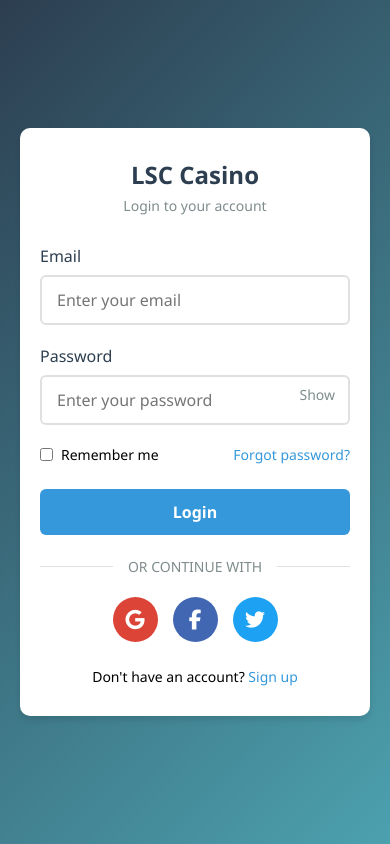
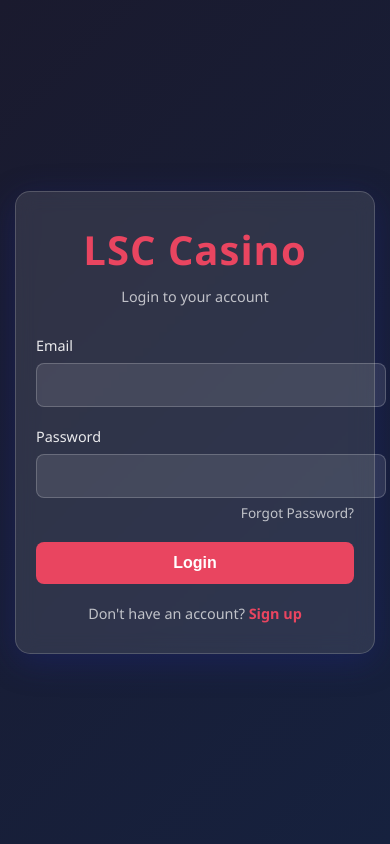
Before and after one commit to wiet3252/LSCGambling, a plain HTML site: page index.html in a window 390 px wide. Drawn offline with nearby package versions, Linux system fonts and the light colour scheme.

Commit message:
Update index.html

```diff
--- a/index.html
+++ b/index.html
@@ -5,42 +5,28 @@
     <meta name="viewport" content="width=device-width, initial-scale=1.0">
     <title>LSC Casino - Login</title>
     <style>
-        :root {
-            --primary-color: #2c3e50;
-            --secondary-color: #3498db;
-            --accent-color: #e74c3c;
-            --text-color: #2c3e50;
-            --light-bg: #ecf0f1;
-            --white: #ffffff;
-            --shadow: 0 4px 6px rgba(0, 0, 0, 0.1);
-            --transition: all 0.3s ease;
-        }
-
-        * {
+        body {
+            font-family: 'Segoe UI', Tahoma, Geneva, Verdana, sans-serif;
+            background: linear-gradient(135deg, #1a1a2e, #16213e);
             margin: 0;
             padding: 0;
-            box-sizing: border-box;
-            font-family: 'Segoe UI', Tahoma, Geneva, Verdana, sans-serif;
-        }
-
-        body {
-            background: linear-gradient(135deg, #2c3e50, #4ca1af);
-            min-height: 100vh;
             display: flex;
             justify-content: center;
             align-items: center;
-            padding: 20px;
+            min-height: 100vh;
+            color: #fff;
         }
 
-        .container {
-            background: var(--white);
-            border-radius: 10px;
-            box-shadow: var(--shadow);
+        .login-container {
+            background: rgba(255, 255, 255, 0.1);
+            backdrop-filter: blur(10px);
+            border-radius: 15px;
+            box-shadow: 0 8px 32px 0 rgba(31, 38, 135, 0.37);
+            border: 1px solid rgba(255, 255, 255, 0.18);
+            padding: 40px;
             width: 100%;
             max-width: 400px;
-            padding: 40px;
-            position: relative;
-            overflow: hidden;
+            box-sizing: border-box;
         }
 
         .logo {
@@ -49,14 +35,17 @@
         }
 
         .logo h1 {
-            color: var(--primary-color);
-            font-size: 28px;
-            margin-bottom: 5px;
+            color: #e94560;
+            margin: 0;
+            font-size: 2.5em;
+            font-weight: 700;
+            letter-spacing: 1px;
         }
 
         .logo p {
-            color: #7f8c8d;
-            font-size: 14px;
+            color: rgba(255, 255, 255, 0.7);
+            margin: 10px 0 0;
+            font-size: 0.9em;
         }
 
         .form-group {
@@ -67,325 +56,181 @@
         .form-group label {
             display: block;
             margin-bottom: 8px;
-            color: var(--text-color);
+            color: rgba(255, 255, 255, 0.9);
+            font-size: 0.9em;
             font-weight: 500;
         }
 
-        .input-field {
+        .form-control {
             width: 100%;
             padding: 12px 15px;
-            border: 2px solid #e0e0e0;
-            border-radius: 6px;
-            font-size: 16px;
-            transition: var(--transition);
+            background: rgba(255, 255, 255, 0.1);
+            border: 1px solid rgba(255, 255, 255, 0.2);
+            border-radius: 8px;
+            color: #fff;
+            font-size: 1em;
+            transition: all 0.3s ease;
         }
 
-        .input-field:focus {
-            border-color: var(--secondary-color);
+        .form-control:focus {
             outline: none;
-            box-shadow: 0 0 0 3px rgba(52, 152, 219, 0.2);
+            border-color: #e94560;
+            box-shadow: 0 0 0 3px rgba(233, 69, 96, 0.2);
         }
 
-        .show-password {
-            position: absolute;
-            right: 15px;
-            top: 40px;
+        .btn {
+            display: inline-block;
+            background: #e94560;
+            color: white;
+            border: none;
+            padding: 12px 20px;
+            border-radius: 8px;
             cursor: pointer;
-            color: #7f8c8d;
-            font-size: 14px;
-            user-select: none;
+            font-size: 1em;
+            font-weight: 600;
+            width: 100%;
+            transition: all 0.3s ease;
+            text-align: center;
         }
 
-        .show-password:hover {
-            color: var(--secondary-color);
+        .btn:hover {
+            background: #d13855;
+            transform: translateY(-2px);
+            box-shadow: 0 4px 12px rgba(233, 69, 96, 0.3);
         }
 
-        .remember-forgot {
-            display: flex;
-            justify-content: space-between;
-            align-items: center;
-            margin: 15px 0 25px;
-            font-size: 14px;
+        .btn:active {
+            transform: translateY(0);
         }
 
-        .remember-me {
-            display: flex;
-            align-items: center;
+        .btn:disabled {
+            background: #6c757d;
+            cursor: not-allowed;
+            transform: none;
+            box-shadow: none;
         }
 
-        .remember-me input {
-            margin-right: 8px;
+        .text-center {
+            text-align: center;
+        }
+
+        .mt-3 {
+            margin-top: 1rem;
+        }
+
+        .text-muted {
+            color: rgba(255, 255, 255, 0.6) !important;
+        }
+
+        .alert {
+            padding: 12px 15px;
+            border-radius: 8px;
+            margin-bottom: 20px;
+            font-size: 0.9em;
+        }
+
+        .alert-danger {
+            background-color: rgba(220, 53, 69, 0.2);
+            border: 1px solid rgba(220, 53, 69, 0.3);
+            color: #dc3545;
+        }
+
+        .alert-success {
+            background-color: rgba(25, 135, 84, 0.2);
+            border: 1px solid rgba(25, 135, 84, 0.3);
+            color: #198754;
+        }
+
+        .spinner {
+            display: inline-block;
+            width: 20px;
+            height: 20px;
+            border: 3px solid rgba(255, 255, 255, 0.3);
+            border-radius: 50%;
+            border-top-color: #fff;
+            animation: spin 1s ease-in-out infinite;
+            margin-left: 10px;
+            vertical-align: middle;
+        }
+
+        @keyframes spin {
+            to { transform: rotate(360deg); }
         }
 
         .forgot-password {
-            color: var(--secondary-color);
+            display: block;
+            text-align: right;
+            margin-top: 5px;
+            color: rgba(255, 255, 255, 0.7);
             text-decoration: none;
-            transition: var(--transition);
+            font-size: 0.85em;
+            transition: color 0.3s ease;
         }
 
         .forgot-password:hover {
+            color: #e94560;
             text-decoration: underline;
         }
 
-        .login-btn {
-            width: 100%;
-            padding: 14px;
-            background-color: var(--secondary-color);
-            color: white;
-            border: none;
-            border-radius: 6px;
-            font-size: 16px;
-            font-weight: 600;
-            cursor: pointer;
-            transition: var(--transition);
-            margin-bottom: 20px;
-            display: flex;
-            align-items: center;
-            justify-content: center;
-            gap: 10px;
-        }
-
-        .login-btn:hover {
-            background-color: #2980b9;
-            transform: translateY(-2px);
-            box-shadow: 0 4px 12px rgba(41, 128, 185, 0.3);
-        }
-
-        .login-btn:active {
-            transform: translateY(0);
-        }
-
-        .divider {
+        .register-link {
+            margin-top: 20px;
             text-align: center;
-            margin: 20px 0;
-            position: relative;
-        }
-
-        .divider::before {
-            content: "";
-            position: absolute;
-            top: 50%;
-            left: 0;
-            right: 0;
-            height: 1px;
-            background-color: #e0e0e0;
-            z-index: 1;
-        }
-
-        .divider span {
-            background-color: var(--white);
-            padding: 0 15px;
-            position: relative;
-            z-index: 2;
-            color: #7f8c8d;
-            font-size: 14px;
-        }
-
-        .social-login {
-            display: flex;
-            justify-content: center;
-            gap: 15px;
-            margin-bottom: 25px;
-        }
-
-        .social-btn {
-            width: 45px;
-            height: 45px;
-            border-radius: 50%;
-            display: flex;
-            align-items: center;
-            justify-content: center;
-            color: white;
-            font-size: 20px;
-            cursor: pointer;
-            transition: var(--transition);
-            border: none;
-        }
-
-        .google {
-            background-color: #db4437;
-        }
-
-        .facebook {
-            background-color: #4267B2;
-        }
-
-        .twitter {
-            background-color: #1DA1F2;
-        }
-
-        .social-btn:hover {
-            transform: translateY(-3px);
-            box-shadow: 0 4px 8px rgba(0, 0, 0, 0.2);
-        }
-
-        .register-link {
-            text-align: center;
-            margin-top: 20px;
-            font-size: 14px;
+            color: rgba(255, 255, 255, 0.7);
+            font-size: 0.9em;
         }
 
         .register-link a {
-            color: var(--secondary-color);
+            color: #e94560;
             text-decoration: none;
-            font-weight: 500;
-            transition: var(--transition);
+            font-weight: 600;
+            transition: all 0.3s ease;
         }
 
         .register-link a:hover {
             text-decoration: underline;
         }
 
-        .error-message {
-            color: #e74c3c;
-            font-size: 13px;
-            margin-top: 5px;
-            display: none;
-            padding: 10px;
-            background-color: #fde8e8;
-            border-radius: 4px;
-            margin-bottom: 15px;
-        }
-
-        .input-error {
-            border-color: #e74c3c !important;
-        }
-
-        .success-message {
-            display: none;
-            background-color: #2ecc71;
-            color: white;
-            padding: 15px;
-            border-radius: 6px;
-            margin-bottom: 20px;
-            text-align: center;
-            animation: slideIn 0.5s ease;
-        }
-
-        @keyframes slideIn {
-            from {
-                opacity: 0;
-                transform: translateY(-20px);
-            }
-            to {
-                opacity: 1;
-                transform: translateY(0);
-            }
-        }
-
-        .spinner {
-            display: none;
-            width: 20px;
-            height: 20px;
-            border: 3px solid rgba(255, 255, 255, 0.3);
-            border-radius: 50%;
-            border-top-color: white;
-            animation: spin 1s ease-in-out infinite;
-        }
-
-        @keyframes spin {
-            to { transform: rotate(360deg); }
-        }
-
         @media (max-width: 480px) {
-            .container {
+            .login-container {
                 padding: 30px 20px;
-            }
-
-            .logo h1 {
-                font-size: 24px;
-            }
-
-            .login-btn {
-                padding: 12px;
+                margin: 0 15px;
             }
         }
     </style>
 </head>
 <body>
-    <div class="container">
+    <div class="login-container">
         <div class="logo">
             <h1>LSC Casino</h1>
             <p>Login to your account</p>
         </div>
 
-        <div id="successMessage" class="success-message">
-            Login successful! Redirecting...
-        </div>
-
-        <div id="errorMessage" class="error-message"></div>
+        <div id="successMessage" class="alert alert-success" style="display: none;"></div>
+        <div id="errorMessage" class="alert alert-danger" style="display: none;"></div>
 
         <form id="loginForm">
             <div class="form-group">
                 <label for="email">Email</label>
-                <input
-                    type="email"
-                    id="email"
-                    class="input-field"
-                    placeholder="Enter your email"
-                    required
-                    autocomplete="username"
-                >
-                <div id="emailError" class="error-message">
-                    Please enter a valid email
-                </div>
+                <input type="email" class="form-control" id="email" required autocomplete="username">
             </div>
 
             <div class="form-group">
                 <label for="password">Password</label>
-                <input
-                    type="password"
-                    id="password"
-                    class="input-field"
-                    placeholder="Enter your password"
-                    required
-                    minlength="6"
-                    autocomplete="current-password"
-                >
-                <span class="show-password" id="togglePassword">Show</span>
-                <div id="passwordError" class="error-message">
-                    Password must be at least 6 characters
-                </div>
+                <input type="password" class="form-control" id="password" required autocomplete="current-password">
+                <a href="#" class="forgot-password" id="forgotPassword">Forgot Password?</a>
             </div>
 
-            <div class="remember-forgot">
-                <div class="remember-me">
-                    <input type="checkbox" id="remember" name="remember">
-                    <label for="remember">Remember me</label>
-                </div>
-                <a href="#" class="forgot-password" id="forgotPassword">Forgot password?</a>
-            </div>
-
-            <button type="submit" class="login-btn" id="loginButton">
-                <span id="buttonText">Login</span>
-                <div id="spinner" class="spinner"></div>
+            <button type="submit" class="btn" id="loginButton">
+                Login <span id="spinner" class="spinner" style="display: none;"></span>
             </button>
         </form>
 
-        <div class="divider">
-            <span>OR CONTINUE WITH</span>
-        </div>
-
-        <div class="social-login">
-            <button class="social-btn google" id="googleLogin">
-                <i class="fab fa-google"></i>
-            </button>
-            <button class="social-btn facebook" id="facebookLogin">
-                <i class="fab fa-facebook-f"></i>
-            </button>
-            <button class="social-btn twitter" id="twitterLogin">
-                <i class="fab fa-twitter"></i>
-            </button>
-        </div>
-
         <div class="register-link">
-            Don't have an account? <a href="register.html" id="registerLink">Sign up</a>
+            Don't have an account? <a href="register.html">Sign up</a>
         </div>
     </div>
 
-    <script src="https://kit.fontawesome.com/a076d05399.js" crossorigin="anonymous"></script>
     <script src="https://cdn.jsdelivr.net/npm/@supabase/supabase-js@2"></script>
-
     <script>
         const SUPABASE_URL = 'https://tjbgvmwyllzixyeirwiw.supabase.co';
         const SUPABASE_ANON_KEY = 'eyJhbGciOiJIUzI1NiIsInR5cCI6IkpXVCJ9.eyJpc3MiOiJzdXBhYmFzZSIsInJlZiI6InRqYmd2bXd5bGx6aXh5ZWlyd2l3Iiwicm9sZSI6ImFub24iLCJpYXQiOjE3NTg0NTE1ODAsImV4cCI6MjA3NDAyNzU4MH0.o7kvQW1I0woi1NI3s8VcToEhT7JCSoJEL20UmpZG-rA';
@@ -398,28 +243,20 @@
             const loginForm = document.getElementById('loginForm');
             const emailInput = document.getElementById('email');
             const passwordInput = document.getElementById('password');
-            const togglePasswordBtn = document.getElementById('togglePassword');
             const loginButton = document.getElementById('loginButton');
-            const buttonText = document.getElementById('buttonText');
             const spinner = document.getElementById('spinner');
             const errorMessage = document.getElementById('errorMessage');
             const successMessage = document.getElementById('successMessage');
-
-            togglePasswordBtn.addEventListener('click', function() {
-                const type = passwordInput.type === 'password' ? 'text' : 'password';
-                passwordInput.type = type;
-                this.textContent = type === 'password' ? 'Show' : 'Hide';
-            });
+            const forgotPasswordLink = document.getElementById('forgotPassword');
 
             loginForm.addEventListener('submit', async function(e) {
                 e.preventDefault();
 
                 const email = emailInput.value.trim();
                 const password = passwordInput.value;
-                const rememberMe = document.getElementById('remember').checked;
 
                 errorMessage.style.display = 'none';
-                document.querySelectorAll('.error-message').forEach(el => el.style.display = 'none');
+                successMessage.style.display = 'none';
 
                 if (!email) {
                     showError('Please enter your email');
@@ -433,8 +270,8 @@
 
                 try {
                     loginButton.disabled = true;
-                    buttonText.textContent = 'Logging in...';
-                    spinner.style.display = 'block';
+                    spinner.style.display = 'inline-block';
+                    loginButton.textContent = 'Logging in...';
 
                     const { data, error } = await supabase.auth.signInWithPassword({
                         email: email,
@@ -458,7 +295,7 @@
                         balance: profile.balance || 1000.00
                     }));
 
-                    successMessage.style.display = 'block';
+                    showSuccess('Login successful! Redirecting...');
                     setTimeout(() => {
                         window.location.href = 'dashboard.html';
                     }, 1500);
@@ -468,16 +305,12 @@
                     showError(error.message || 'Login failed. Please try again.');
                 } finally {
                     loginButton.disabled = false;
-                    buttonText.textContent = 'Login';
+                    loginButton.textContent = 'Login';
                     spinner.style.display = 'none';
                 }
             });
 
-            document.getElementById('googleLogin').addEventListener('click', () => handleSocialLogin('google'));
-            document.getElementById('facebookLogin').addEventListener('click', () => handleSocialLogin('facebook'));
-            document.getElementById('twitterLogin').addEventListener('click', () => handleSocialLogin('twitter'));
-
-            document.getElementById('forgotPassword').addEventListener('click', async function(e) {
+            forgotPasswordLink.addEventListener('click', async function(e) {
                 e.preventDefault();
                 const email = prompt('Please enter your email to reset your password:');
 
@@ -496,20 +329,10 @@
                 }
             });
 
-            async function handleSocialLogin(provider) {
-                try {
-                    const { error } = await supabase.auth.signInWithOAuth({
-                        provider: provider,
-                        options: {
-                            redirectTo: window.location.origin + '/dashboard.html'
-                        }
-                    });
-
-                    if (error) throw error;
-
-                } catch (error) {
-                    console.error(`${provider} login error:`, error.message);
-                    showError(`Error with ${provider} login: ${error.message}`);
+            async function checkAuth() {
+                const { data: { session } } = await supabase.auth.getSession();
+                if (session) {
+                    window.location.href = 'dashboard.html';
                 }
             }
 
@@ -518,11 +341,9 @@
                 errorMessage.style.display = 'block';
             }
 
-            async function checkAuth() {
-                const { data: { session } } = await supabase.auth.getSession();
-                if (session) {
-                    window.location.href = 'dashboard.html';
-                }
+            function showSuccess(message) {
+                successMessage.textContent = message;
+                successMessage.style.display = 'block';
             }
 
             checkAuth();
```
